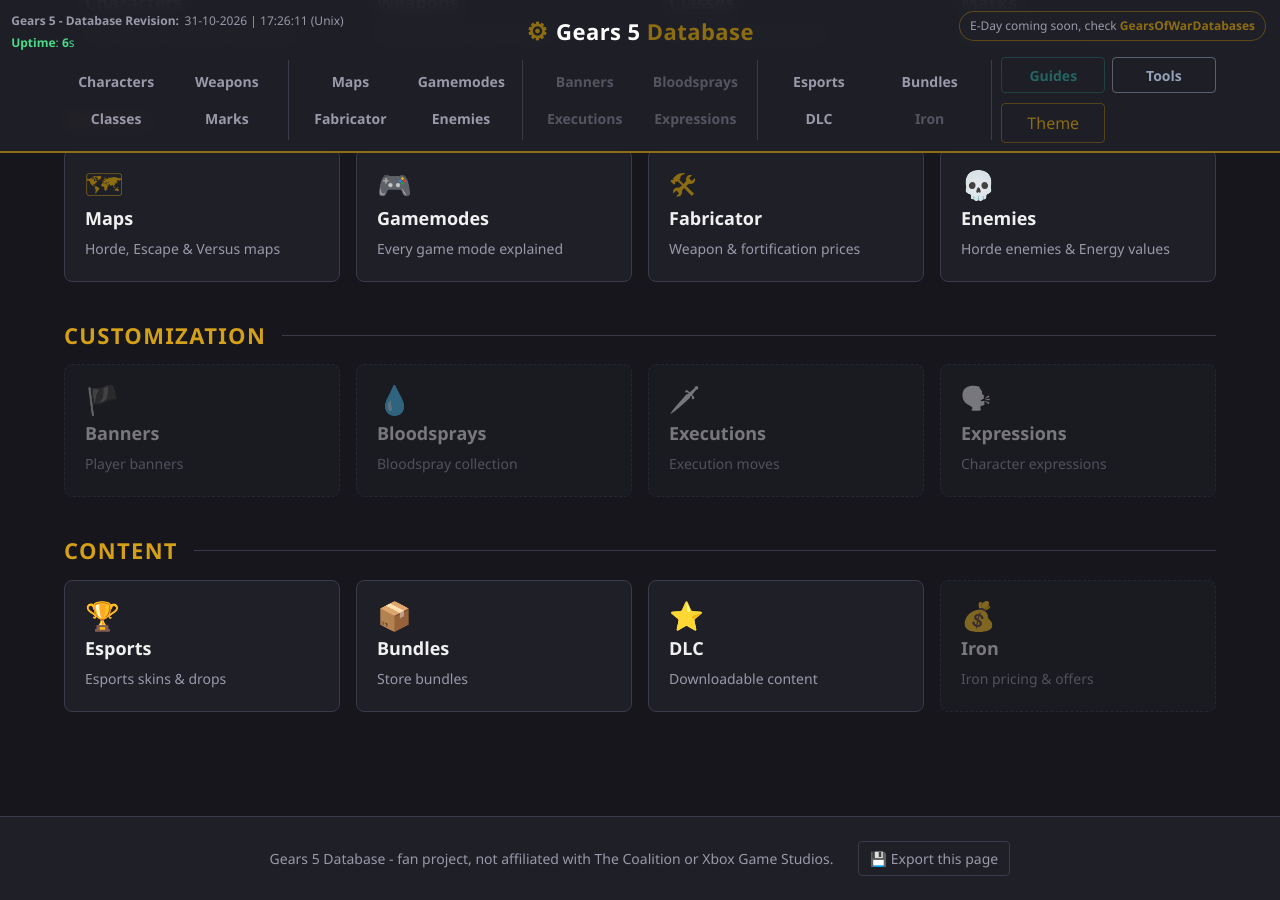
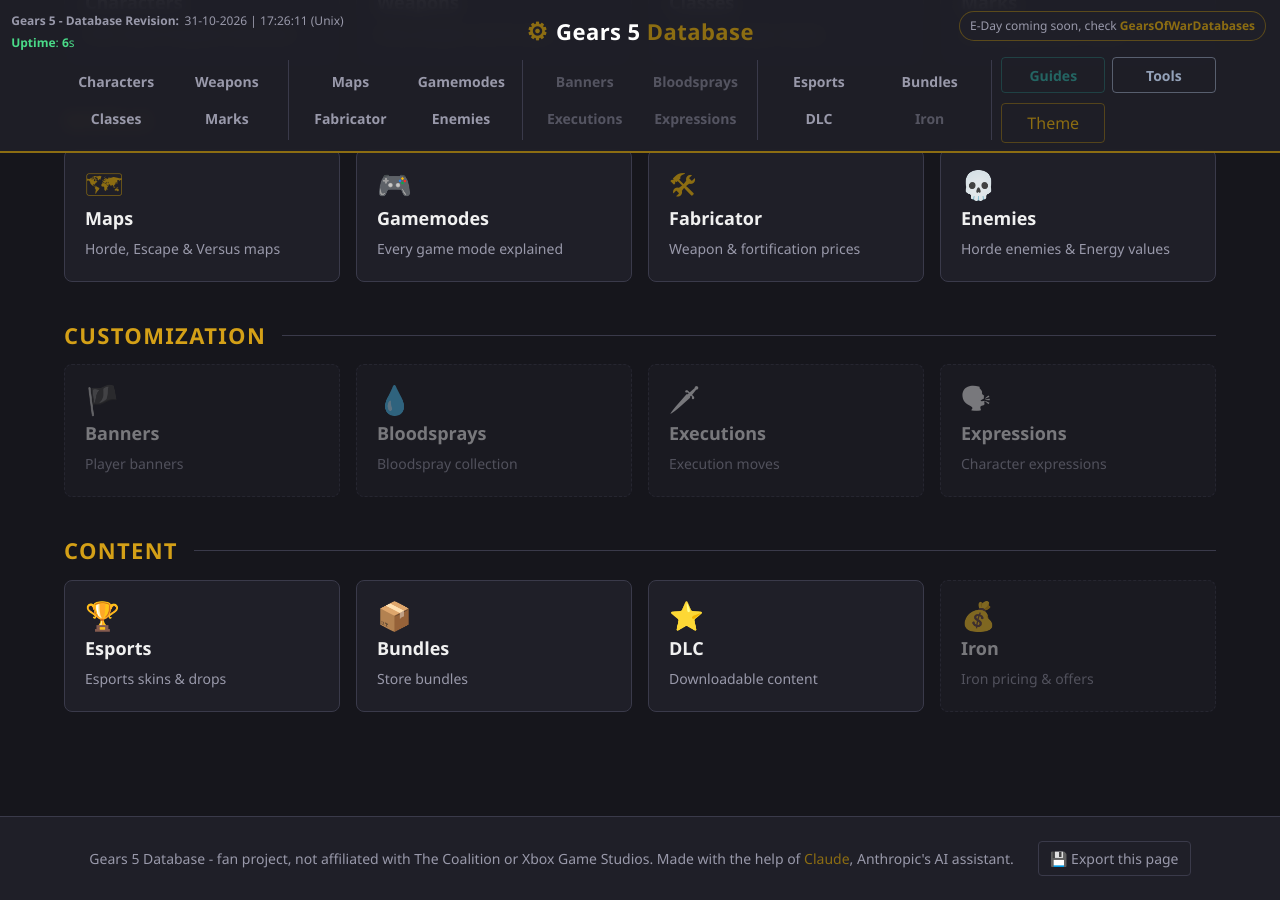
Before and after one commit to GearsOfWarDatabases/GoW5DB, a Jekyll site: the page built from index.html, in a window 1280 px wide and 900 px high, scrolled down 565 px. Built offline with Jekyll 4.4.1, drawn with Linux system fonts in a browser that asks for light colours.

Commit message:
Made with the help of Claude: README and footer

```diff
--- a/_includes/footer.html
+++ b/_includes/footer.html
@@ -1,6 +1,7 @@
 <footer class="site-footer">
   <div class="site-footer__inner">
-    <span class="site-footer__copy">Gears 5 Database - fan project, not affiliated with The Coalition or Xbox Game Studios.</span>
+    <span class="site-footer__copy">Gears 5 Database - fan project, not affiliated with The Coalition or Xbox Game Studios.
+      Made with the help of <a href="https://claude.ai">Claude</a>, Anthropic's AI assistant.</span>
     <button type="button" class="site-footer__export" id="page-export-btn"
       title="Download this page as a single, fully self-contained HTML file - styles and images are embedded directly in it, so it keeps working with no internet connection at all.">&#128190; Export this page</button>
   </div>
```
Also changed, not shown: README.md.
